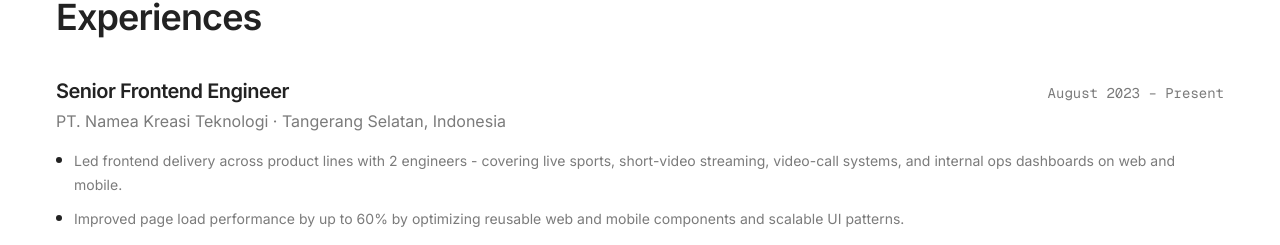
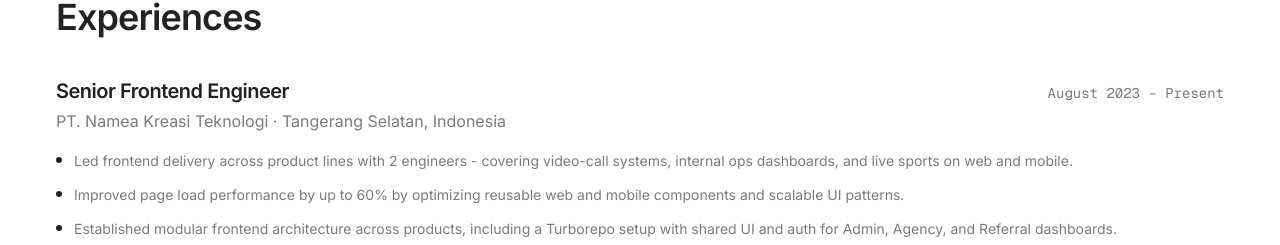
Before and after one commit to jordyandreas/portfolio, a Next.js app: page / in a window 1280 px wide. Shown: the part 1220-1465 px from the top of the page. Built offline with nearby package versions, Linux system fonts and the light colour scheme.

Commit message:
Update experience description to clarify frontend delivery role and streamline project focus

```diff
--- a/src/data/experience.ts
+++ b/src/data/experience.ts
@@ -21,7 +21,7 @@ export const experienceContent: ExperienceContent = {
       period: "August 2023 – Present",
       location: "Tangerang Selatan, Indonesia",
       outcomes: [
-        "Led frontend delivery across product lines with 2 engineers - covering live sports, short-video streaming, video-call systems, and internal ops dashboards on web and mobile.",
+        "Led frontend delivery across product lines with 2 engineers - covering video-call systems, internal ops dashboards, and live sports on web and mobile.",
         "Improved page load performance by up to 60% by optimizing reusable web and mobile components and scalable UI patterns.",
         "Established modular frontend architecture across products, including a Turborepo setup with shared UI and auth for Admin, Agency, and Referral dashboards.",
         "Built realtime experiences for talent/host and caller flows using Agora RTC/Chat, WebSocket signaling, and Firebase - from KYC onboarding through live sessions, chat, and earnings/withdrawals.",
```
